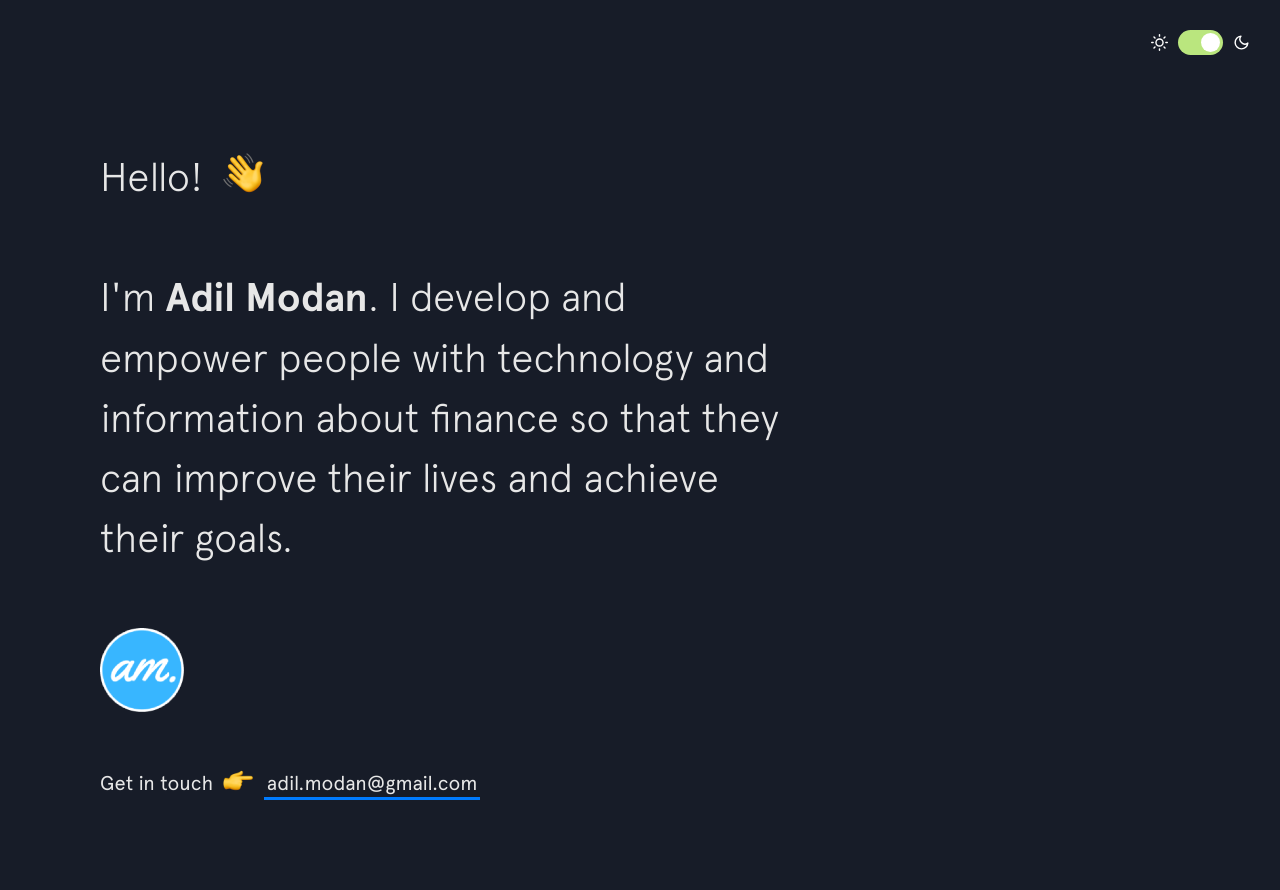
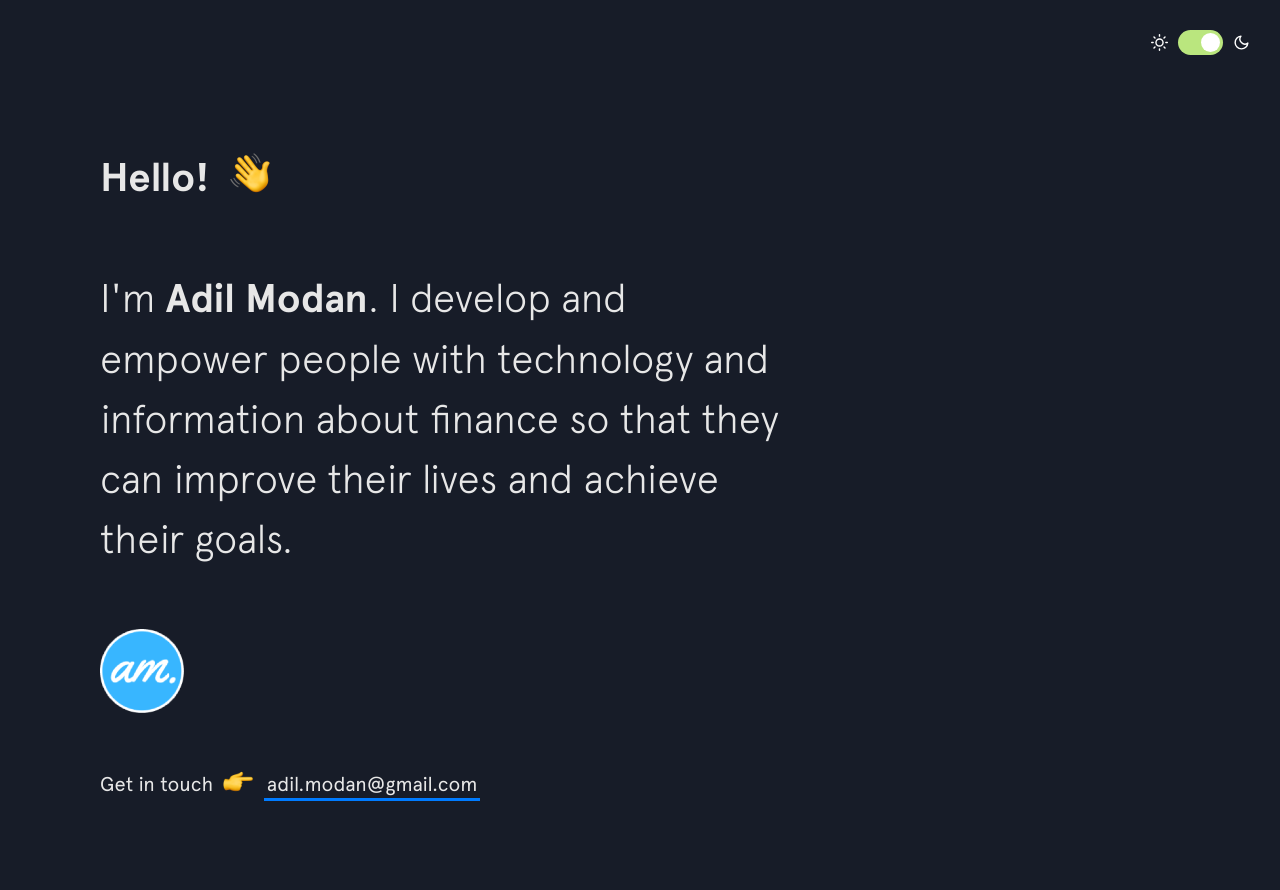
Before and after one commit to adilmodan/adilmodansite.github.io, a Jekyll site: the page built from index.html, in a window 1280 px wide. Shown: the top 890 px of the page. Built offline with Jekyll 4.4.1, drawn with Linux system fonts in a browser that asks for light colours; nearby versions of some CDN libraries.

Commit message:
Update intro.html

```diff
--- a/_includes/intro.html
+++ b/_includes/intro.html
@@ -1,5 +1,5 @@
 <header class="intro">
-  <h1 class="intro__hello">Hello!
+  <h1 class="intro__hello"><strong>Hello!</strong>
     <span class="emoji wave-hand animated"></span>
   </h1>
 
```
